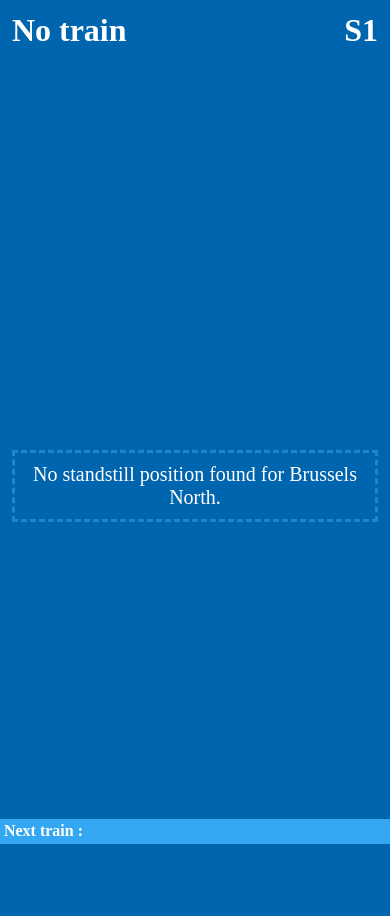
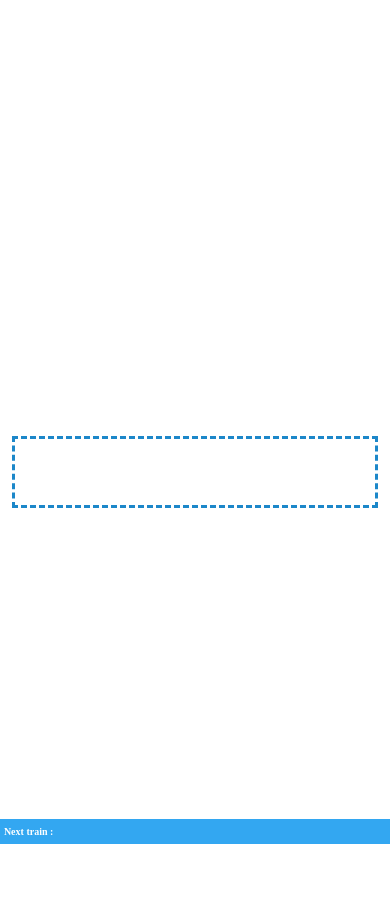
Before and after one commit to agrendath/GeoSpatialProject, a Flask app: page / in a window 390 px wide. After the commit the page ends 844 px from the top, so only its background shows below. Run offline with Flask 3, Linux system fonts and the light colour scheme; data that the repository does not hold is empty; some web fonts are replaced.

Commit message:
Début site responsive

```diff
--- a/static/css/style.css
+++ b/static/css/style.css
@@ -11,9 +11,17 @@
     padding-top: 1%;
  }
 
+/*header {
+    display: flex;
+    justify-content: space-between;
+}*/
+
+
 header {
     display: flex;
+    flex-wrap: wrap;
     justify-content: space-between;
+    align-items: center;
 }
 
 footer {
@@ -164,3 +172,54 @@
     left: 50%;
     transform: translate(-50%, -50%);
 }
+
+
+@media only screen and (max-width: 1920px) {
+    body {
+        font-size: 20px;
+        background: purple;
+    }
+}
+
+
+@media only screen and (max-width: 1600px) {
+    body {
+        font-size: 18px;
+        background: blue;
+    }
+}
+
+@media only screen and (max-width: 1200px) {
+    body {
+        font-size: 16px;
+        background:white;
+    }
+}
+
+@media only screen and (max-width: 992px) {
+    body {
+        font-size: 14px;
+        background:black;
+    }
+}
+
+@media only screen and (max-width: 768px) {
+    body {
+        font-size: 12px;
+        background:red;
+    }
+}
+
+@media only screen and (max-width: 480px) {
+    body {
+        font-size: 10px;
+        background:white;
+    }
+}
+
+@media only screen and (max-width: 320px) {
+    body {
+        font-size: 8px;
+        background:black;
+    }
+}
--- a/templates/index.html
+++ b/templates/index.html
@@ -44,7 +44,7 @@
             </p>
 
 
-            <h2>Infos</h2>
+            <!--<h2>Infos</h2>
             <p>Carriages: {{ carriages }}</p>
             <p>{{ zone_markers }}</p>
             <p>{{ direction }}</p>
```
